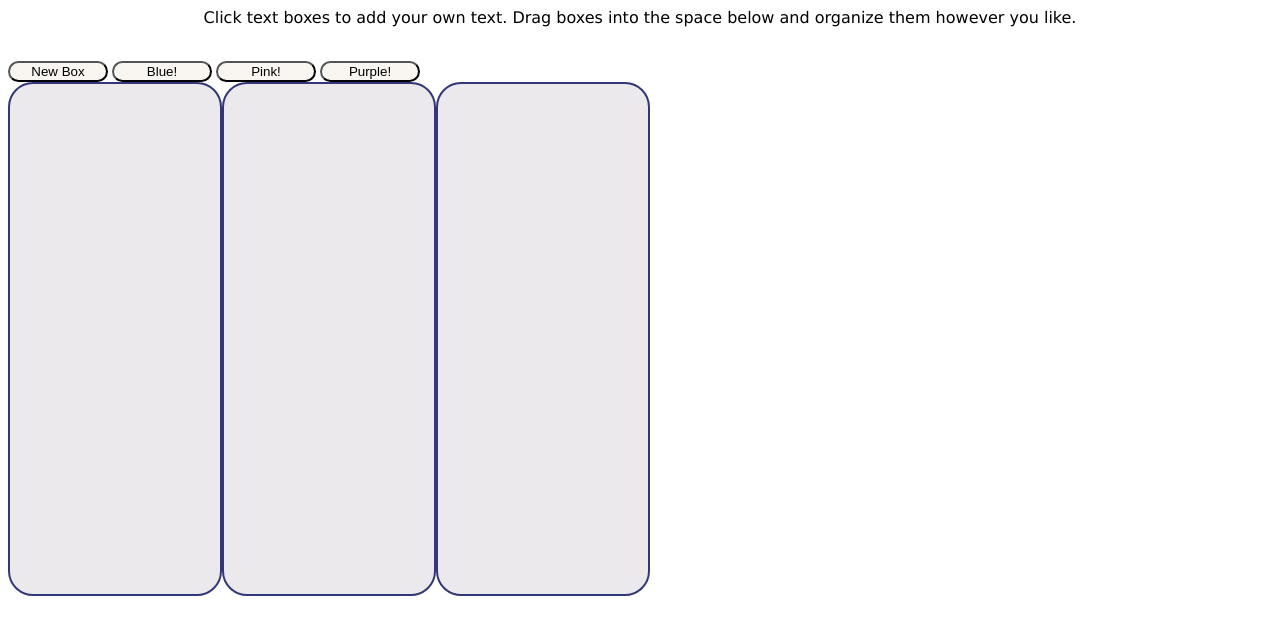
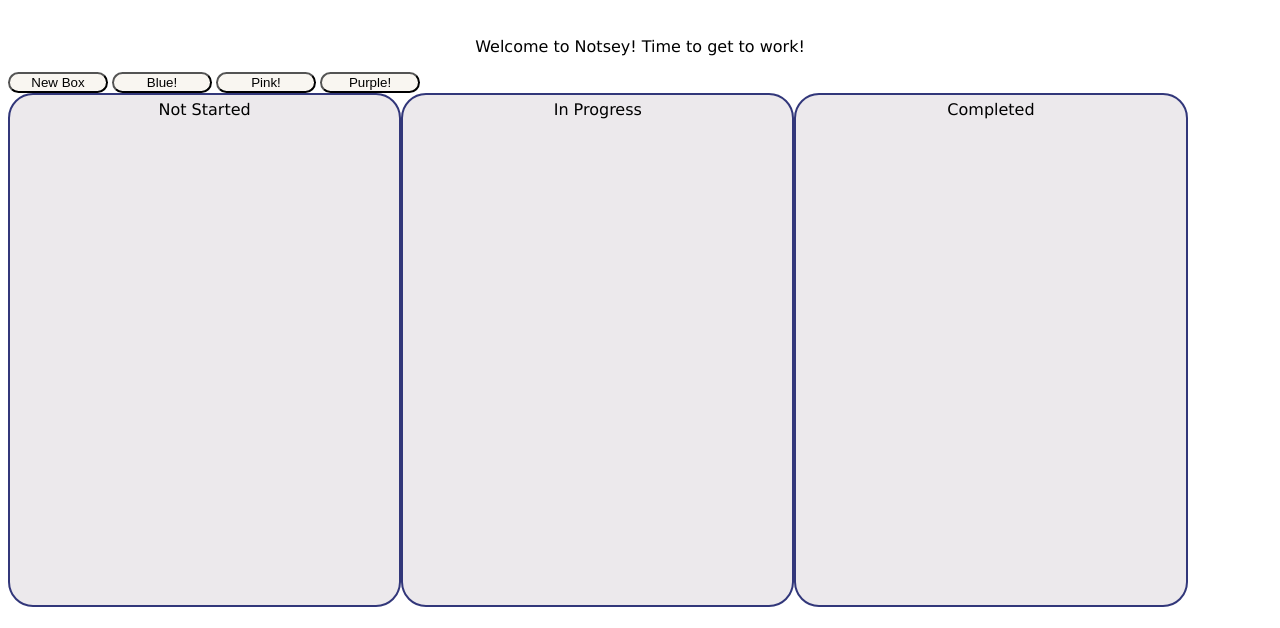
Before and after one commit to eloraelbert/SeniorProject.2, a plain HTML site: page index.html in a window 1280 px wide. Shown: the part 172-800 px from the top of the page. Drawn offline with Linux system fonts and the light colour scheme.

Commit message:
final ver

```diff
--- a/index.html
+++ b/index.html
@@ -5,10 +5,10 @@
   </head>
   <body>
     <title>Notsey</title>
+    <button><a href="help.html">help</a></button>
     <h2>Notsey</h2>
-    <p>Click text boxes to add your own text. Drag boxes into the space below and organize them however you like.</p>
+    <p>Welcome to Notsey! Time to get to work!</p>
     <div id="inputBoard">
-      <b><br>
         <button onclick="createNewElement()">New Box</button>
         <button id = "bluebtn">Blue!</button>
         <button id = "pinkbtn">Pink!</button>
@@ -16,9 +16,9 @@
 <!--         <input draggable = "true" id = "drag0" ondragstart="drag(event)" type="text" id="fname" name="fname" placeholder="Create Element" class = "draggable"> -->
     </div>
     <div class = "flex-container">
-      <div id="div1" ondrop="drop(event)" ondragover="allowDrop(event)"></div>
-      <div id="div1" ondrop="drop(event)" ondragover="allowDrop(event)"></div>
-      <div id="div1" ondrop="drop(event)" ondragover="allowDrop(event)"></div>
+      <div id="div1" ondrop="drop(event)" ondragover="allowDrop(event)">Not Started</div>
+      <div id="div1" ondrop="drop(event)" ondragover="allowDrop(event)">In Progress</div>
+      <div id="div1" ondrop="drop(event)" ondragover="allowDrop(event)">Completed</div>
     </div>
     <script src="script.js"></script>
   </body>
--- a/style.css
+++ b/style.css
@@ -6,7 +6,7 @@
 }
 #div1 {
   border-radius: 25px;
-  width: 200px;
+  width: 30%;
   height: 500px;
   border: solid 2px #32377A;
   float: left;
@@ -15,12 +15,14 @@
   padding-bottom: 5px;
   padding-left: 5px;
   background-color: #ECE9EC;
-
+  text-align: center;
+  font-family: "Verdana", Tahoma, sans-serif;
 }
 #inputboard {
   font-family: "Verdana", Tahoma, sans-serif;
-  margin-left: auto;
-  margin-right: auto;
+  /*display: flex;
+  justify-content: center;
+  align-items: center;*/
 }
 input {
   width: 75%;
```
Also changed, not shown: help.html (added, +11 -0 lines).
